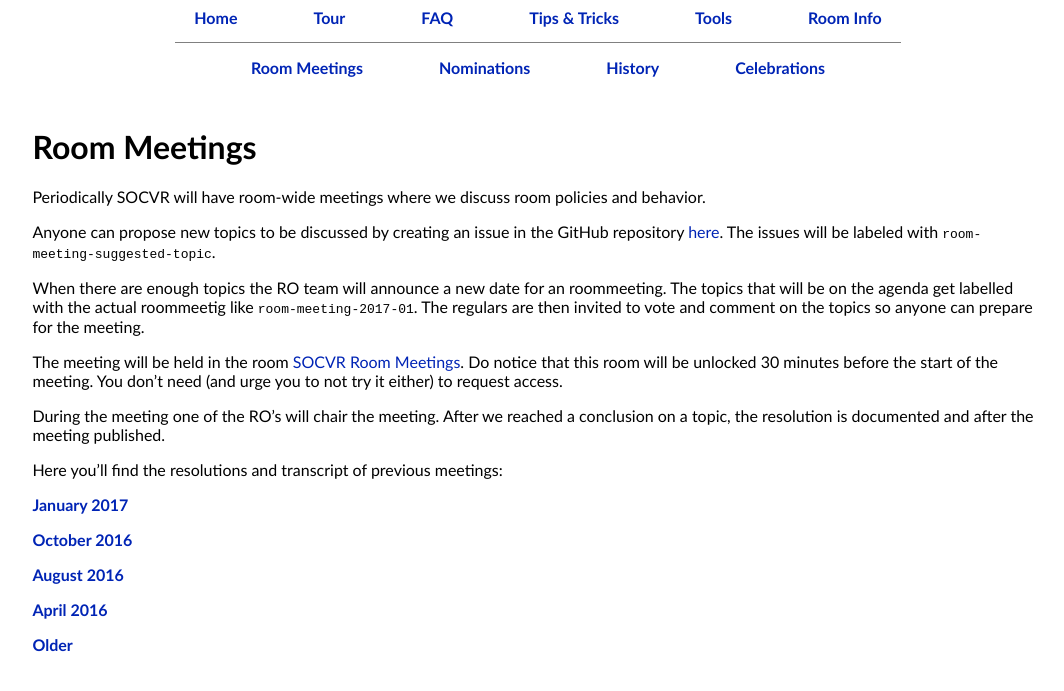
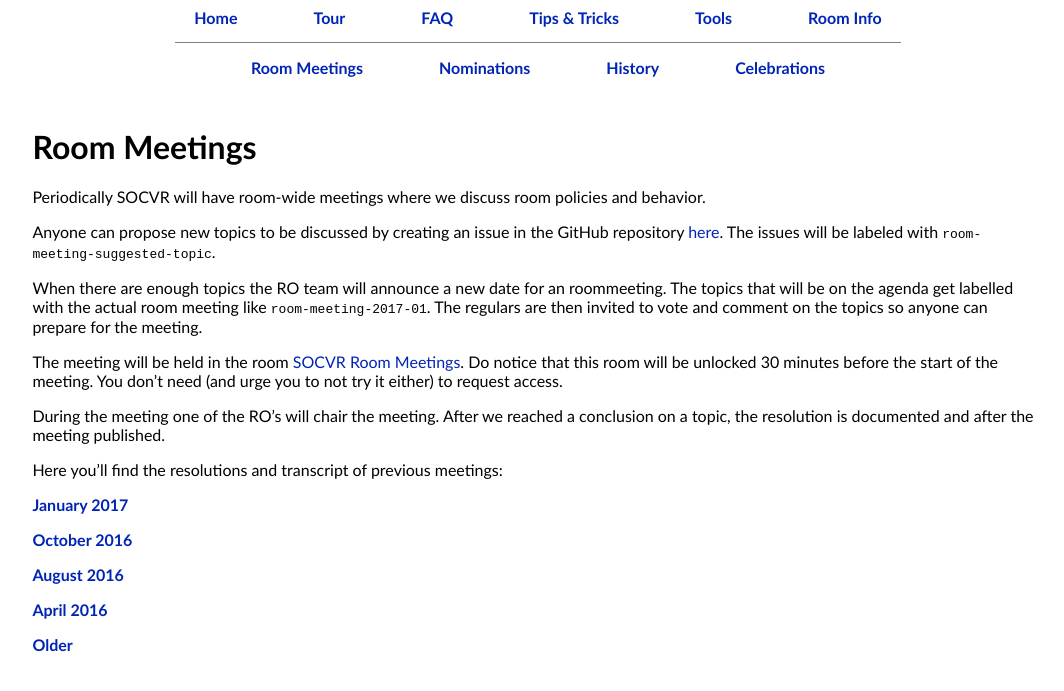
Before and after one commit to SO-Close-Vote-Reviewers/SO-Close-Vote-Reviewers.github.io, a Jekyll site: the page built from room/_posts/2016-06-02-roomMeetings.md, in a window 1280 px wide. Shown: the top 691 px of the page, without its empty margins (102-1166 px from the left). Built offline with Jekyll 4.4.1, drawn with Linux system fonts in a browser that asks for light colours.

Commit message:
Fixing a typo

```diff
--- a/room/_posts/2016-06-02-roomMeetings.md
+++ b/room/_posts/2016-06-02-roomMeetings.md
@@ -12,7 +12,7 @@ Periodically SOCVR will have room-wide meetings where we discuss room policies a
 
 Anyone can propose new topics to be discussed by creating an issue in the GitHub repository [here](https://github.com/SO-Close-Vote-Reviewers/SO-Close-Vote-Reviewers.github.io/issues). The issues will be labeled with `room-meeting-suggested-topic`.
 
-When there are enough topics the RO team will announce a new date for an roommeeting. The topics that will be on the agenda get labelled with the actual roommeetig like `room-meeting-2017-01`. The regulars are then invited to vote and comment on the topics so anyone can prepare for the meeting.
+When there are enough topics the RO team will announce a new date for an roommeeting. The topics that will be on the agenda get labelled with the actual room meeting like `room-meeting-2017-01`. The regulars are then invited to vote and comment on the topics so anyone can prepare for the meeting.
 
 The meeting will be held in the room [SOCVR Room Meetings](https://chat.stackoverflow.com/rooms/108179/socvr-room-meetings). Do notice that this room will be unlocked 30 minutes before the start of the meeting. You don't need (and urge you to not try it either) to request access.
 
```
